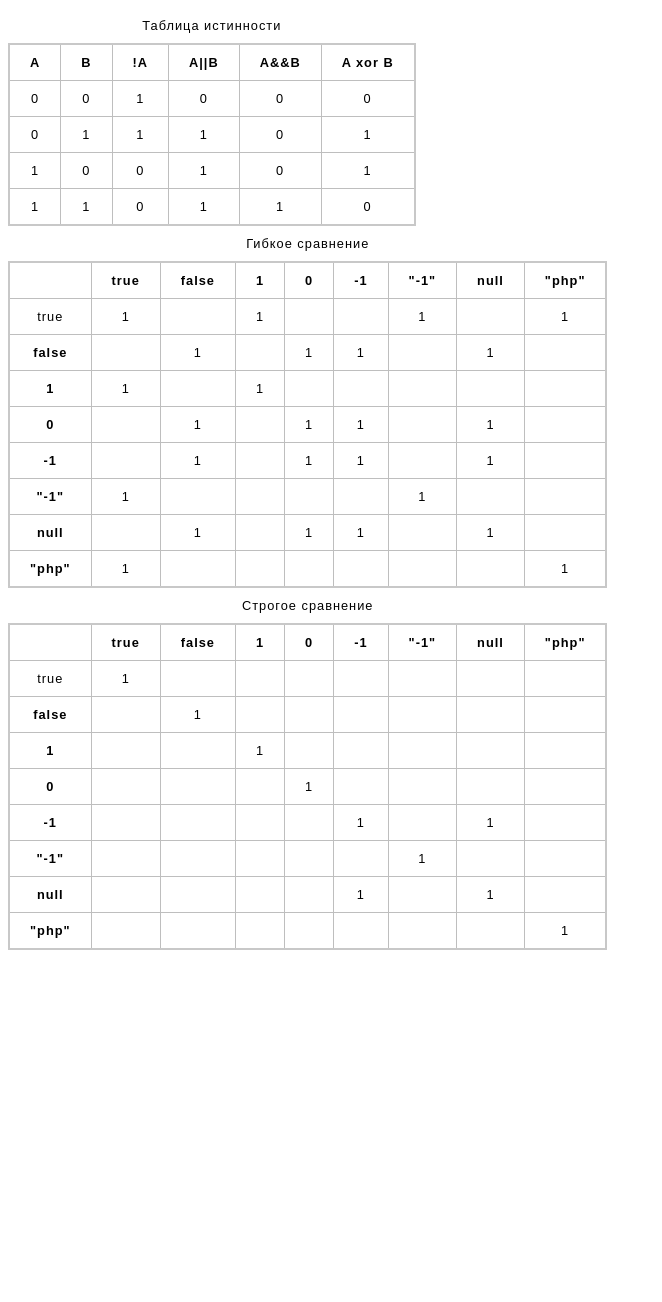
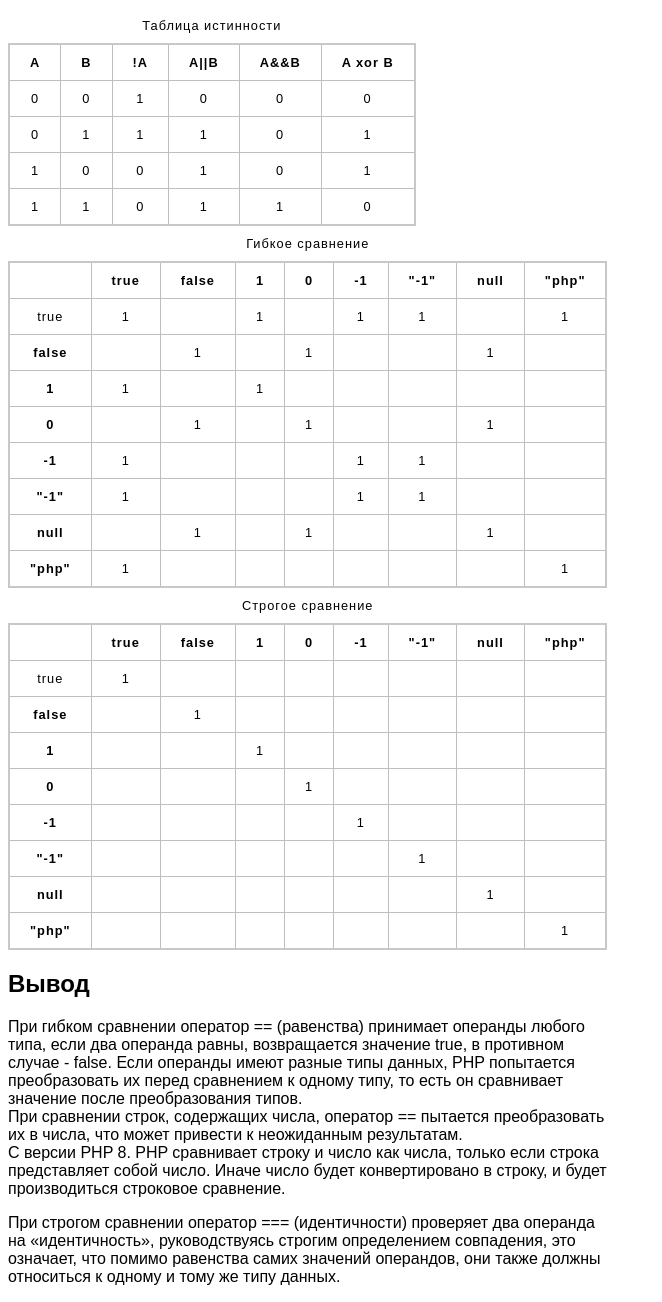
Before and after one commit to Kub0yd/module11_practice, a PHP site: page / in a window 1280 px wide. Shown: the whole page, without its empty margins (0-662 px from the left). Before the commit the page ends 950 px from the top, so only its background shows below. Run offline with PHP 8.4, Linux system fonts and the light colour scheme; data that the repository does not hold is empty.

Commit message:
add conclusion

```diff
--- a/index.php
+++ b/index.php
@@ -1,4 +1,5 @@
 <?php
+// объявление переменных
 $a1 = 0;
 $a2 = 0;
 $a3 = 1;
@@ -8,20 +9,23 @@ $b1 = 0;
 $b2 = 1;
 $b3 = 0;
 $b4 = 1;
+//переменные для таблиц сравнения:
 $true = true;
 $false = false;
-$null = -1;
-$srtMinus = strval($null);
+$minus = -1;
+$srtMinus = strval($minus);
 $null = null;
 $strPhp = "php";
 ?>
 <html lang="en">
+
 <head>
     <meta charset="UTF-8" />
     <meta name="viewport" content="width=device-width, initial-scale=1.0" />
     <link rel="stylesheet" href="./style.css" />
     <title>Задание 1</title>
 </head>
+
 <body>
     <main>
         <section>
@@ -69,7 +73,9 @@ $strPhp = "php";
                     <td><?php echo intval($a4 xor $b4) ?></td>
                 </tr>
             </table>
+        </section>
         <!-- Гибкое сравнение -->
+        <section>
             <table>
                 <caption>Гибкое сравнение</caption>
                 <tr>
@@ -89,7 +95,7 @@ $strPhp = "php";
                     <td><?php echo $true == $false ?></td>
                     <td><?php echo $true == $a3 ?></td>
                     <td><?php echo $true == $a1 ?></td>
-                    <td><?php echo $true == $null ?></td>
+                    <td><?php echo $true == $minus ?></td>
                     <td><?php echo $true == $srtMinus ?></td>
                     <td><?php echo $true == $null ?></td>
                     <td><?php echo $true == $strPhp ?></td>
@@ -100,7 +106,7 @@ $strPhp = "php";
                     <td><?php echo $false == $false ?></td>
                     <td><?php echo $false == $a3 ?></td>
                     <td><?php echo $false == $a1 ?></td>
-                    <td><?php echo $false == $null ?></td>
+                    <td><?php echo $false == $minus ?></td>
                     <td><?php echo $false == $srtMinus ?></td>
                     <td><?php echo $false == $null ?></td>
                     <td><?php echo $false == $strPhp ?></td>
@@ -111,7 +117,7 @@ $strPhp = "php";
                     <td><?php echo $a3 == $false ?></td>
                     <td><?php echo $a3 == $a3 ?></td>
                     <td><?php echo $a3 == $a1 ?></td>
-                    <td><?php echo $a3 == $null ?></td>
+                    <td><?php echo $a3 == $minus ?></td>
                     <td><?php echo $a3 == $srtMinus ?></td>
                     <td><?php echo $a3 == $null ?></td>
                     <td><?php echo $a3 == $strPhp ?></td>
@@ -122,21 +128,21 @@ $strPhp = "php";
                     <td><?php echo $a1 == $false ?></td>
                     <td><?php echo $a1 == $a3 ?></td>
                     <td><?php echo $a1 == $a1 ?></td>
-                    <td><?php echo $a1 == $null ?></td>
+                    <td><?php echo $a1 == $minus ?></td>
                     <td><?php echo $a1 == $srtMinus ?></td>
                     <td><?php echo $a1 == $null ?></td>
                     <td><?php echo $a1 == $strPhp ?></td>
                 </tr>
                 <tr>
                     <th>-1</th>
-                    <td><?php echo $null == $true ?></td>
-                    <td><?php echo $null == $false ?></td>
-                    <td><?php echo $null == $a3 ?></td>
-                    <td><?php echo $null == $a1 ?></td>
-                    <td><?php echo $null == $null ?></td>
-                    <td><?php echo $null == $srtMinus ?></td>
-                    <td><?php echo $null == $null ?></td>
-                    <td><?php echo $null == $strPhp ?></td>
+                    <td><?php echo $minus == $true ?></td>
+                    <td><?php echo $minus == $false ?></td>
+                    <td><?php echo $minus == $a3 ?></td>
+                    <td><?php echo $minus == $a1 ?></td>
+                    <td><?php echo $minus == $minus ?></td>
+                    <td><?php echo $minus == $srtMinus ?></td>
+                    <td><?php echo $minus == $null ?></td>
+                    <td><?php echo $minus == $strPhp ?></td>
                 </tr>
                 </tr>
                 <tr>
@@ -145,7 +151,7 @@ $strPhp = "php";
                     <td><?php echo $srtMinus == $false ?></td>
                     <td><?php echo $srtMinus == $a3 ?></td>
                     <td><?php echo $srtMinus == $a1 ?></td>
-                    <td><?php echo $srtMinus == $null ?></td>
+                    <td><?php echo $srtMinus == $minus ?></td>
                     <td><?php echo $srtMinus == $srtMinus ?></td>
                     <td><?php echo $srtMinus == $null ?></td>
                     <td><?php echo $srtMinus == $strPhp ?></td>
@@ -193,7 +199,7 @@ $strPhp = "php";
                     <td><?php echo $true === $false ?></td>
                     <td><?php echo $true === $a3 ?></td>
                     <td><?php echo $true === $a1 ?></td>
-                    <td><?php echo $true === $null ?></td>
+                    <td><?php echo $true === $minus ?></td>
                     <td><?php echo $true === $srtMinus ?></td>
                     <td><?php echo $true === $null ?></td>
                     <td><?php echo $true === $strPhp ?></td>
@@ -204,7 +210,7 @@ $strPhp = "php";
                     <td><?php echo $false === $false ?></td>
                     <td><?php echo $false === $a3 ?></td>
                     <td><?php echo $false === $a1 ?></td>
-                    <td><?php echo $false === $null ?></td>
+                    <td><?php echo $false === $minus ?></td>
                     <td><?php echo $false === $srtMinus ?></td>
                     <td><?php echo $false === $null ?></td>
                     <td><?php echo $false === $strPhp ?></td>
@@ -215,7 +221,7 @@ $strPhp = "php";
                     <td><?php echo $a3 === $false ?></td>
                     <td><?php echo $a3 === $a3 ?></td>
                     <td><?php echo $a3 === $a1 ?></td>
-                    <td><?php echo $a3 === $null ?></td>
+                    <td><?php echo $a3 === $minus ?></td>
                     <td><?php echo $a3 === $srtMinus ?></td>
                     <td><?php echo $a3 === $null ?></td>
                     <td><?php echo $a3 === $strPhp ?></td>
@@ -226,21 +232,21 @@ $strPhp = "php";
                     <td><?php echo $a1 === $false ?></td>
                     <td><?php echo $a1 === $a3 ?></td>
                     <td><?php echo $a1 === $a1 ?></td>
-                    <td><?php echo $a1 === $null ?></td>
+                    <td><?php echo $a1 === $minus ?></td>
                     <td><?php echo $a1 === $srtMinus ?></td>
                     <td><?php echo $a1 === $null ?></td>
                     <td><?php echo $a1 === $strPhp ?></td>
                 </tr>
                 <tr>
                     <th>-1</th>
-                    <td><?php echo $null === $true ?></td>
-                    <td><?php echo $null === $false ?></td>
-                    <td><?php echo $null === $a3 ?></td>
-                    <td><?php echo $null === $a1 ?></td>
-                    <td><?php echo $null === $null ?></td>
-                    <td><?php echo $null === $srtMinus ?></td>
-                    <td><?php echo $null === $null ?></td>
-                    <td><?php echo $null === $strPhp ?></td>
+                    <td><?php echo $minus === $true ?></td>
+                    <td><?php echo $minus === $false ?></td>
+                    <td><?php echo $minus === $a3 ?></td>
+                    <td><?php echo $minus === $a1 ?></td>
+                    <td><?php echo $minus === $minus ?></td>
+                    <td><?php echo $minus === $srtMinus ?></td>
+                    <td><?php echo $minus === $null ?></td>
+                    <td><?php echo $minus === $strPhp ?></td>
                 </tr>
                 </tr>
                 <tr>
@@ -249,7 +255,7 @@ $strPhp = "php";
                     <td><?php echo $srtMinus === $false ?></td>
                     <td><?php echo $srtMinus === $a3 ?></td>
                     <td><?php echo $srtMinus === $a1 ?></td>
-                    <td><?php echo $srtMinus === $null ?></td>
+                    <td><?php echo $srtMinus === $minus ?></td>
                     <td><?php echo $srtMinus === $srtMinus ?></td>
                     <td><?php echo $srtMinus === $null ?></td>
                     <td><?php echo $srtMinus === $strPhp ?></td>
@@ -278,8 +284,16 @@ $strPhp = "php";
                 </tr>
             </table>
         </section>
+        <section>
+          <h1>Вывод</h1>
+          <p style = "width: 600px">При гибком сравнении оператор == (равенства) принимает операнды любого типа, если два операнда равны, возвращается значение true, в противном случае - false.
+              Если операнды имеют разные типы данных, PHP попытается преобразовать их перед сравнением к одному типу, то есть он сравнивает значение после преобразования типов.
+          <br>При сравнении строк, содержащих числа, оператор == пытается преобразовать их в числа, что может привести к неожиданным результатам.
+          <br>C версии PHP 8. PHP сравнивает строку и число как числа, только если строка представляет собой число. Иначе число будет конвертировано в строку, и будет производиться строковое сравнение.</p>
+          <p style = "width: 600px">При строгом сравнении оператор === (идентичности) проверяет два операнда на «идентичность», руководствуясь строгим определением совпадения, это означает, что помимо равенства самих значений операндов, они также должны относиться к одному и тому же типу данных. </p>
+        </section>
     </main>
-
     <script src="./script.js"></script>
 </body>
+
 </html>
```
Also changed, not shown: style.css (line endings or trailing spaces). Lines whose indentation alone changed are shown as unchanged.
